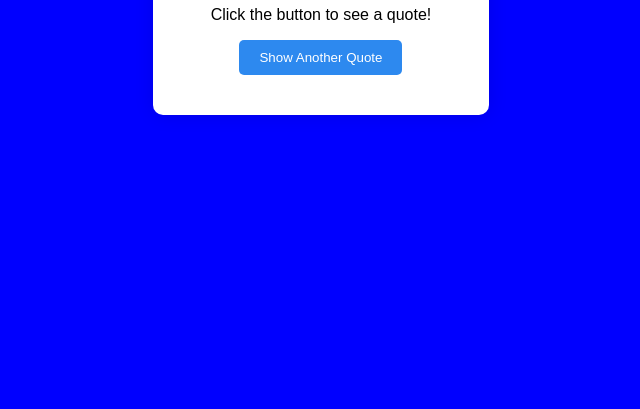
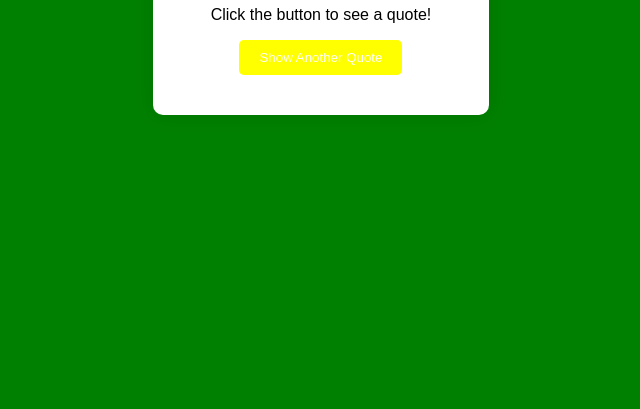
Before and after one commit to rayeneinstructor/first-html, a plain HTML site: page index.html in a window 1280 px wide. Shown: the part 407-816 px from the top of the page, without its empty margins (319-959 px from the left). Drawn offline with Linux system fonts and the light colour scheme.

Commit message:
jsk edits

```diff
--- a/script.js
+++ b/script.js
@@ -9,5 +9,4 @@ function showQuote() {
   const quoteEl = document.getElementById("quote");
   const randomIndex = Math.floor(Math.random() * quotes.length);
   quoteEl.textContent = quotes[randomIndex];
-  console.log("done");
 }
--- a/style.css
+++ b/style.css
@@ -1,6 +1,6 @@
 body {
   font-family: Arial, sans-serif;
-  background-color: blue;
+  background-color: green;
   display: flex;
   justify-content: center;
   align-items: center;
@@ -17,7 +17,7 @@ body {
 
 button {
   padding: 10px 20px;
-  background-color: #2d89ef;
+  background-color: yellow;
   color: white;
   border: none;
   border-radius: 5px;
```
